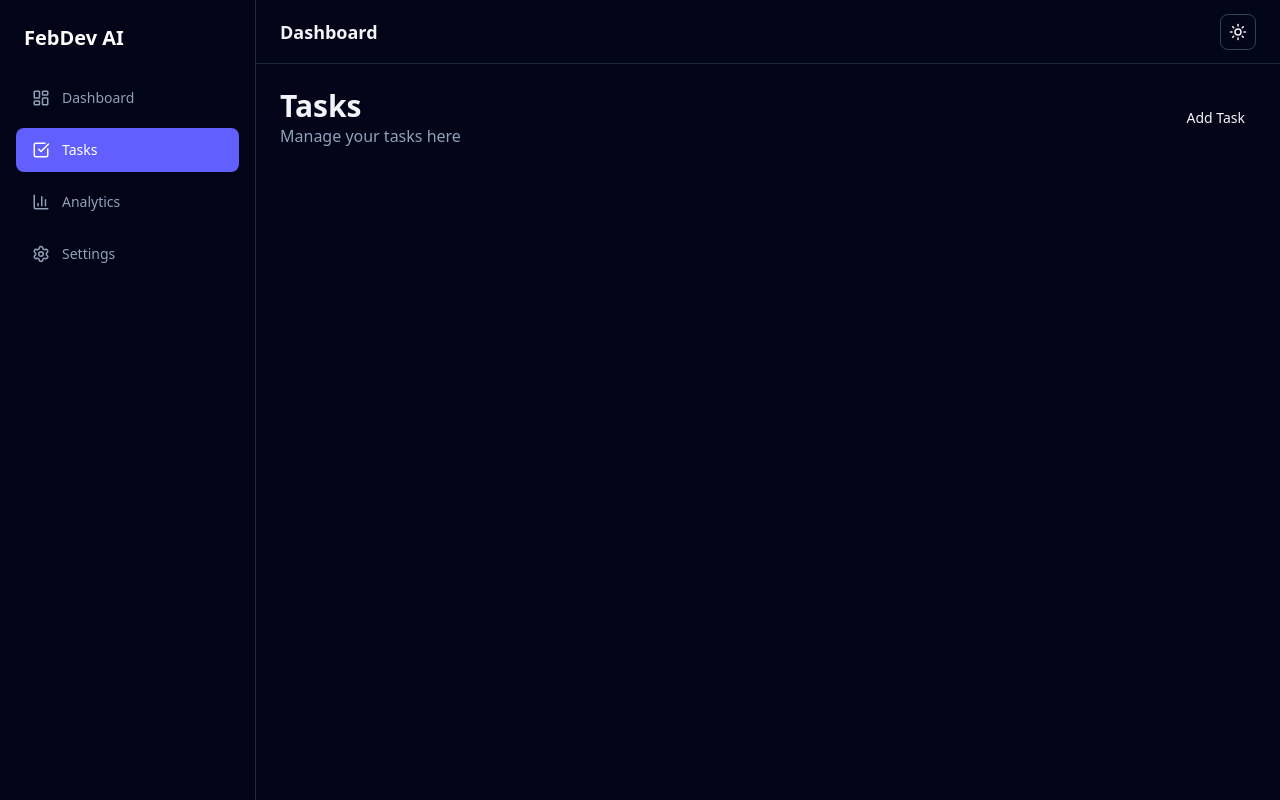
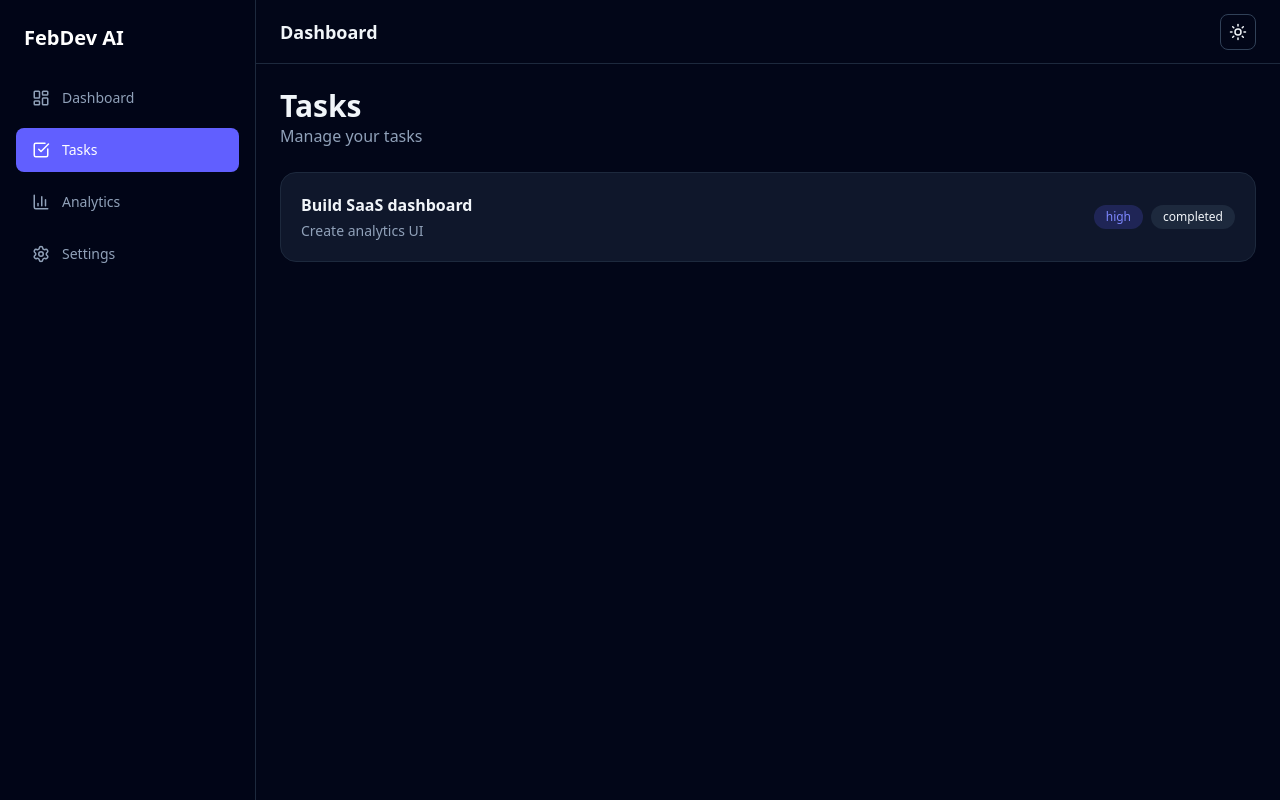
Before and after one commit to RamNareshOfficial/febdev-ai, a Next.js app: page /tasks in a window 1280 px wide. Built offline with nearby package versions, Linux system fonts and the light colour scheme.

Commit message:
commit these changes

```diff
--- a/app/(main)/tasks/page.tsx
+++ b/app/(main)/tasks/page.tsx
@@ -1,21 +1,61 @@
-import { AddTaskDialog } from "@/components/tasks/add-task-dialog";
+"use client";
+
+import { useTasks } from "@/hooks/use-tasks";
 
 export default function TasksPage() {
+  const {
+    data: tasks,
+    isLoading,
+  } = useTasks();
+
   return (
     <div className="space-y-6">
-      <div className="flex items-center justify-between">
       <div>
         <h1 className="text-3xl font-bold">
           Tasks
         </h1>
 
         <p className="text-slate-400">
-            Manage your tasks here
+          Manage your tasks
         </p>
       </div>
 
-        <AddTaskDialog />
+      {isLoading ? (
+        <div className="rounded-2xl border border-slate-800 bg-slate-900 p-10 text-center">
+          Loading tasks...
         </div>
+      ) : (
+        <div className="space-y-4">
+          {tasks?.map((task: any) => (
+            <div
+              key={task.id}
+              className="rounded-2xl border border-slate-800 bg-slate-900 p-5"
+            >
+              <div className="flex items-center justify-between">
+                <div>
+                  <h3 className="font-semibold">
+                    {task.title}
+                  </h3>
+
+                  <p className="mt-1 text-sm text-slate-400">
+                    {task.description}
+                  </p>
+                </div>
+
+                <div className="flex gap-2">
+                  <span className="rounded-full bg-indigo-500/20 px-3 py-1 text-xs text-indigo-400">
+                    {task.priority}
+                  </span>
+
+                  <span className="rounded-full bg-slate-800 px-3 py-1 text-xs">
+                    {task.status}
+                  </span>
+                </div>
+              </div>
+            </div>
+          ))}
+        </div>
+      )}
     </div>
   );
 }
--- a/app/api/tasks/route.ts
+++ b/app/api/tasks/route.ts
@@ -1,14 +1,33 @@
 import { NextResponse } from "next/server";
 
-const tasks = [
+let tasks = [
   {
     id: "1",
-    title: "Build dashboard",
+    title: "Build SaaS dashboard",
+    description: "Create analytics UI",
+    priority: "high",
     status: "completed",
-    priority: "high",
+    createdAt: new Date().toISOString(),
   },
 ];
 
 export async function GET() {
   return NextResponse.json(tasks);
 }
+
+export async function POST(request: Request) {
+  const body = await request.json();
+
+  const newTask = {
+    id: crypto.randomUUID(),
+    title: body.title,
+    description: body.description,
+    priority: body.priority,
+    status: "todo",
+    createdAt: new Date().toISOString(),
+  };
+
+  tasks = [newTask, ...tasks];
+
+  return NextResponse.json(newTask);
+}
--- /dev/null
+++ b/schemas/task-schema.ts
@@ -0,0 +1,19 @@
+import { z } from "zod";
+
+export const taskSchema = z.object({
+  title: z
+    .string()
+    .min(3, "Title must be at least 3 characters"),
+
+  description: z.string().optional(),
+
+  priority: z.enum([
+    "low",
+    "medium",
+    "high",
+  ]),
+});
+
+export type TaskFormValues = z.infer<
+  typeof taskSchema
+>;
--- a/services/task-service.ts
+++ b/services/task-service.ts
@@ -1,3 +1,5 @@
+import { TaskFormValues } from "@/schemas/task-schema";
+
 export async function getTasks() {
   const response = await fetch("/api/tasks");
 
@@ -7,3 +9,23 @@ export async function getTasks() {
 
   return response.json();
 }
+
+export async function createTask(
+  data: TaskFormValues
+) {
+  const response = await fetch("/api/tasks", {
+    method: "POST",
+
+    headers: {
+      "Content-Type": "application/json",
+    },
+
+    body: JSON.stringify(data),
+  });
+
+  if (!response.ok) {
+    throw new Error("Failed to create task");
+  }
+
+  return response.json();
+}
```
Also changed, not shown: project-checklist.txt (added). Lines whose indentation alone changed are shown as unchanged.
